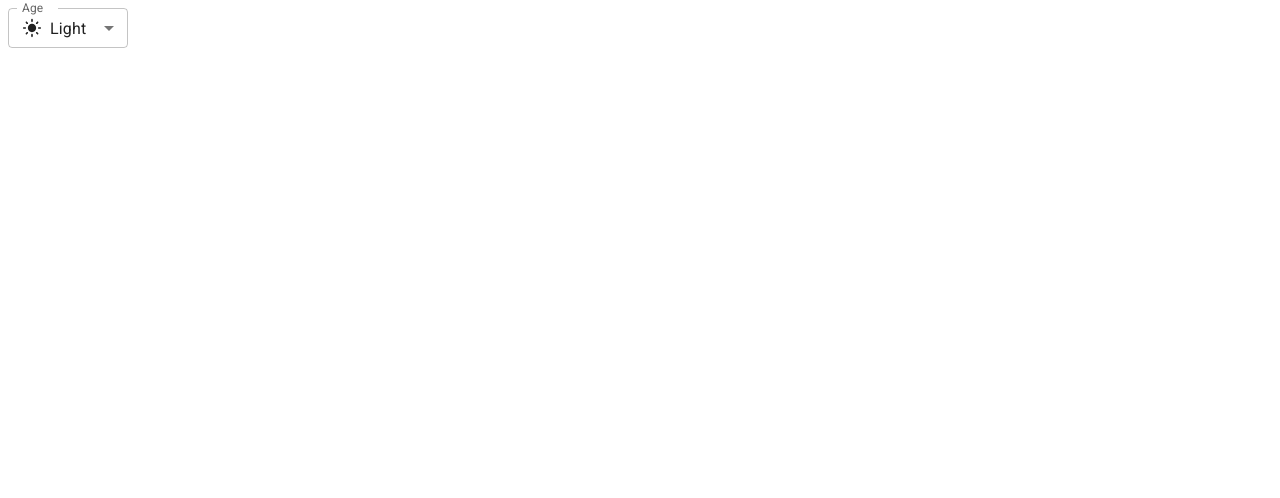
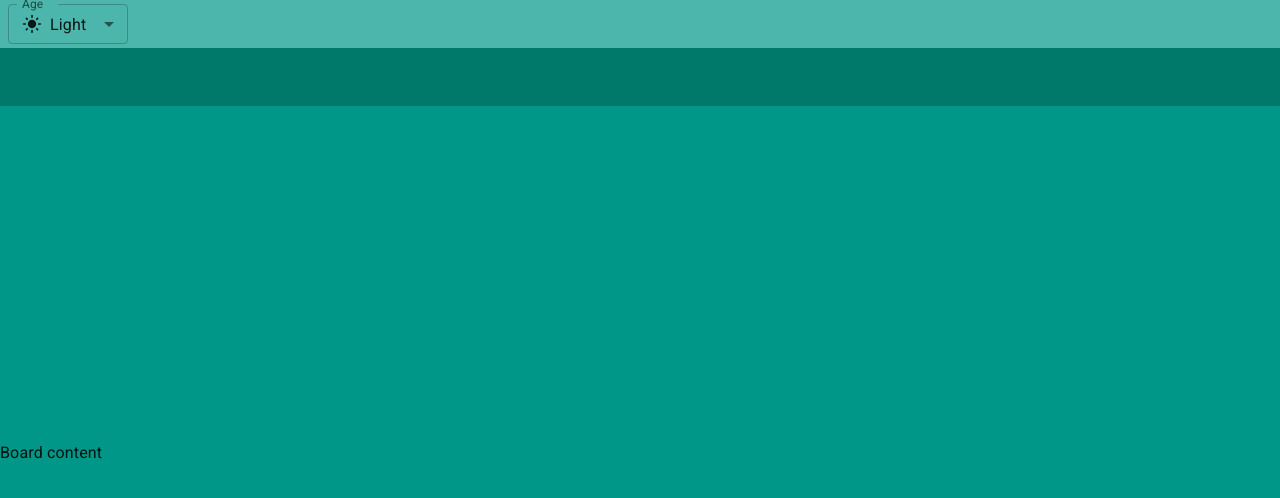
Before and after one commit to EdQuinx/Trello-Clone, a React (Vite) app: page / in a window 1280 px wide. Shown: the top 498 px of the page. Built offline with nearby package versions, Linux system fonts and the light colour scheme.

Commit message:
add layout

```diff
--- a/index.html
+++ b/index.html
@@ -4,7 +4,7 @@
     <meta charset="UTF-8" />
     <link rel="icon" type="image/svg+xml" href="/vite.svg" />
     <meta name="viewport" content="width=device-width, initial-scale=1.0" />
-    <title>Vite + React</title>
+    <title>Trello Clone</title>
     <link rel="preconnect" href="https://fonts.googleapis.com" />
     <link rel="preconnect" href="https://fonts.gstatic.com" crossorigin />
     <link
--- a/src/App.jsx
+++ b/src/App.jsx
@@ -6,7 +6,8 @@
 import Select from '@mui/material/Select'
 
 import { LightMode, DarkModeOutlined, SettingsBrightness } from '@mui/icons-material'
-import { Box } from '@mui/material'
+import Container from '@mui/material/Container'
+import Box from '@mui/material/Box'
 
 function ModeSelect() {
   const { mode, setMode } = useColorScheme()
@@ -48,9 +49,35 @@
 
 function App() {
   return (
-    <>
-      <ModeSelect />
-    </>
+    <Container disableGutters maxWidth={false} sx={{ height: '100vh' }}>
+      <Box sx={{
+        backgroundColor: 'primary.light',
+        width: '100%',
+        height: (theme) => theme.trello.appBarHeight,
+        display: 'flex',
+        alignItems: 'center'
+      }}>
+        <ModeSelect />
+      </Box>
+      <Box sx={{
+        backgroundColor: 'primary.dark',
+        width: '100%',
+        height: (theme) => theme.trello.boardBarHeight,
+        display: 'flex',
+        alignItems: 'center'
+      }}>
+
+      </Box>
+      <Box sx={{
+        backgroundColor: 'primary.main',
+        width: '100%',
+        height: (theme) => `calc(100vh - ${theme.trello.appBarHeight} - ${theme.trello.boardBarHeight})`,
+        display: 'flex',
+        alignItems: 'center'
+      }}>
+        Board content
+      </Box>
+    </Container>
   )
 }
 
--- a/src/theme.js
+++ b/src/theme.js
@@ -1,20 +1,23 @@
+import { cyan, deepOrange, orange, teal } from '@mui/material/colors'
 import { experimental_extendTheme as extendTheme } from '@mui/material/styles'
 
 // Create a theme instance.
 const theme = extendTheme({
+  trello: {
+    appBarHeight: '48px',
+    boardBarHeight: '58px'
+  },
   colorSchemes: {
     light: {
       palette: {
-        primary: {
-          main: '#ff5252'
-        }
+        primary: teal,
+        secondary: deepOrange
       }
     },
     dark: {
       palette: {
-        primary: {
-          main: '#000'
-        }
+        primary: cyan,
+        secondary: orange
       }
     }
   }
```
